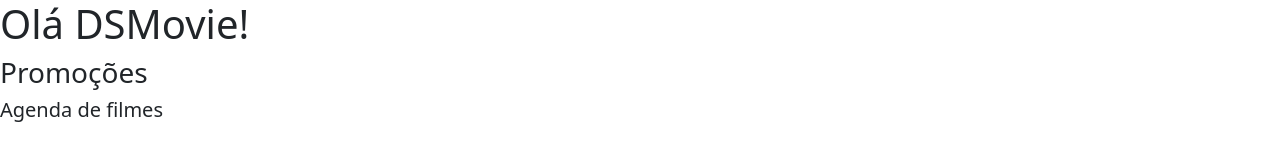
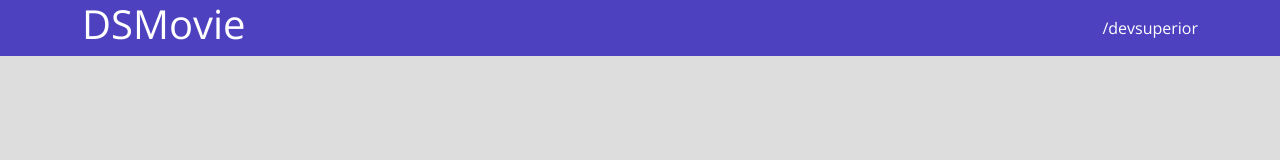
Before and after one commit to LHLVilar/DSMovie, a plain HTML site: page index.html in a window 1280 px wide. Drawn offline with nearby package versions, Linux system fonts and the light colour scheme.

Commit message:
Barra superior Parte 1

```diff
--- a/css/styles.css
+++ b/css/styles.css
@@ -1,2 +1,25 @@
 @import url('https://fonts.googleapis.com/css2?family=Open+Sans:wght@300;400;700&display=swap');
-* {font-family: 'Open Sans' ;}
+* {
+    box-sizing: border-box;
+    font-family: 'Open Sans' ;}
+
+    html, bdy {
+        background-color: #ddd;
+    }
+
+    nav {
+        display: flex;
+        align-items: center;
+        justify-content: space-between;
+
+    }
+
+header {
+    background-color: #4D41C0;
+    color:#fff;
+}
+
+a, a:hover {
+    text-decoration: none;
+    color: unset;
+}
--- a/index.html
+++ b/index.html
@@ -4,11 +4,17 @@
     <meta charset="UTF-8">
     <meta http-equiv="X-UA-Compatible" content="IE=edge">
     <meta name="viewport" content="width=device-width, initial-scale=1.0">
-    <title>DSMovie</title><link href="https://cdn.jsdelivr.net/npm/bootstrap@5.1.3/dist/css/bootstrap.min.css" rel="stylesheet" integrity="sha384-1BmE4kWBq78iYhFldvKuhfTAU6auU8tT94WrHftjDbrCEXSU1oBoqyl2QvZ6jIW3" crossorigin="anonymous">
+    <title>DSMovie</title>
+    <link href="https://cdn.jsdelivr.net/npm/bootstrap@5.1.3/dist/css/bootstrap.min.css" rel="stylesheet" integrity="sha384-1BmE4kWBq78iYhFldvKuhfTAU6auU8tT94WrHftjDbrCEXSU1oBoqyl2QvZ6jIW3" crossorigin="anonymous">
+    <link rel="stylesheet" href="css/styles.css">
 </head>
 <body>
-    <h1>Olá DSMovie!</h1>
-    <h3>Promoções</h3>
-    <h5>Agenda de filmes</h5>
+    <header>
+        <nav class="container">
+            <h1>DSMovie</h1>
+            <a href="https://github.com/devsuperior">/devsuperior</a>
+
+        </nav>
+    </header>
 </body>
 </html>
```
